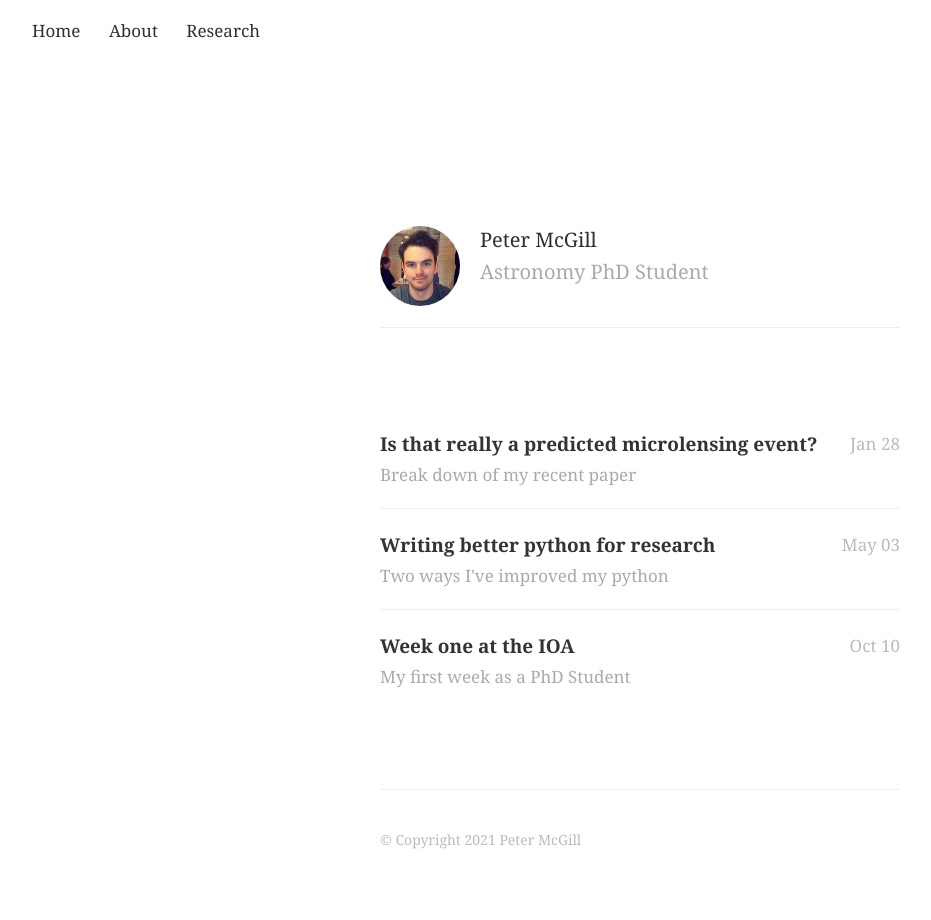
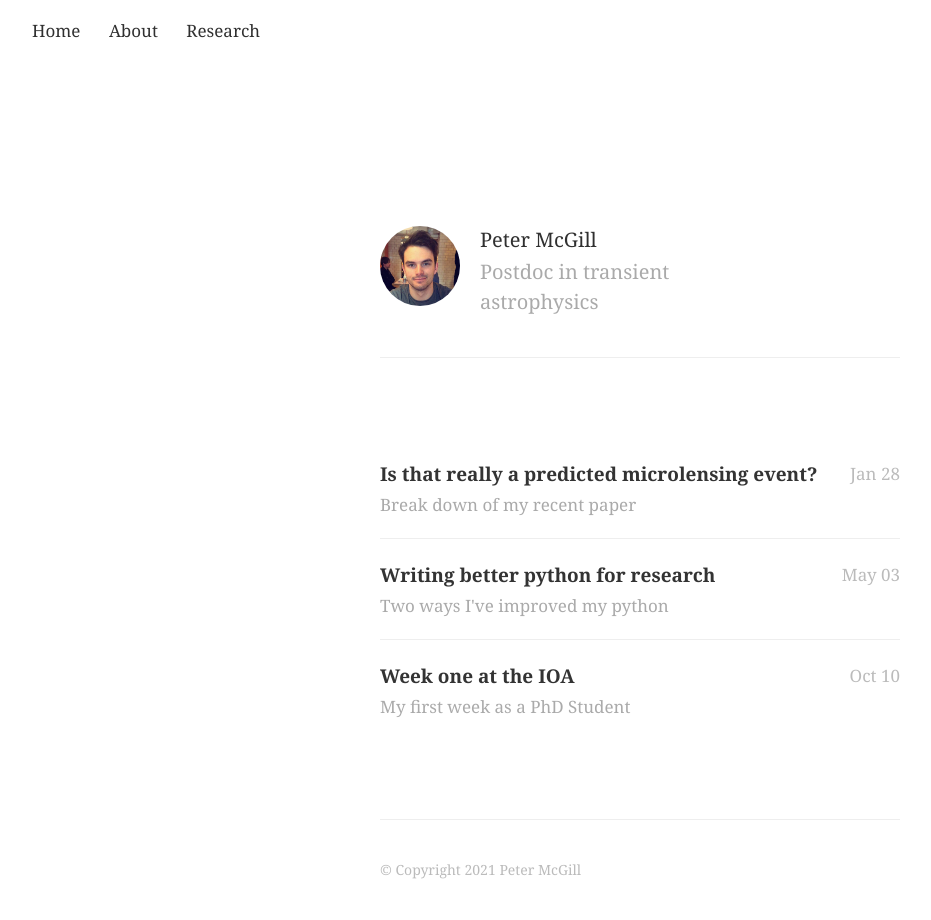
Before and after one commit to astrophpeter/astrophpeter.github.io, a Jekyll site: the page built from index.html, in a window 1280 px wide. Shown: the whole page, without its empty margins (0-931 px from the left). Built offline with Jekyll 4.4.1, drawn with Linux system fonts in a browser that asks for light colours; nearby versions of some CDN libraries; the list of posts is cut into pages by our own code.

Commit message:
Update _config.yml

```diff
--- a/_config.yml
+++ b/_config.yml
@@ -1,5 +1,5 @@
 name: Peter McGill
-description: Astronomy PhD Student
+description: Postdoc in transient astrophysics
 meta_description: "Astrophysics"
 
 aboutPage: true
```
